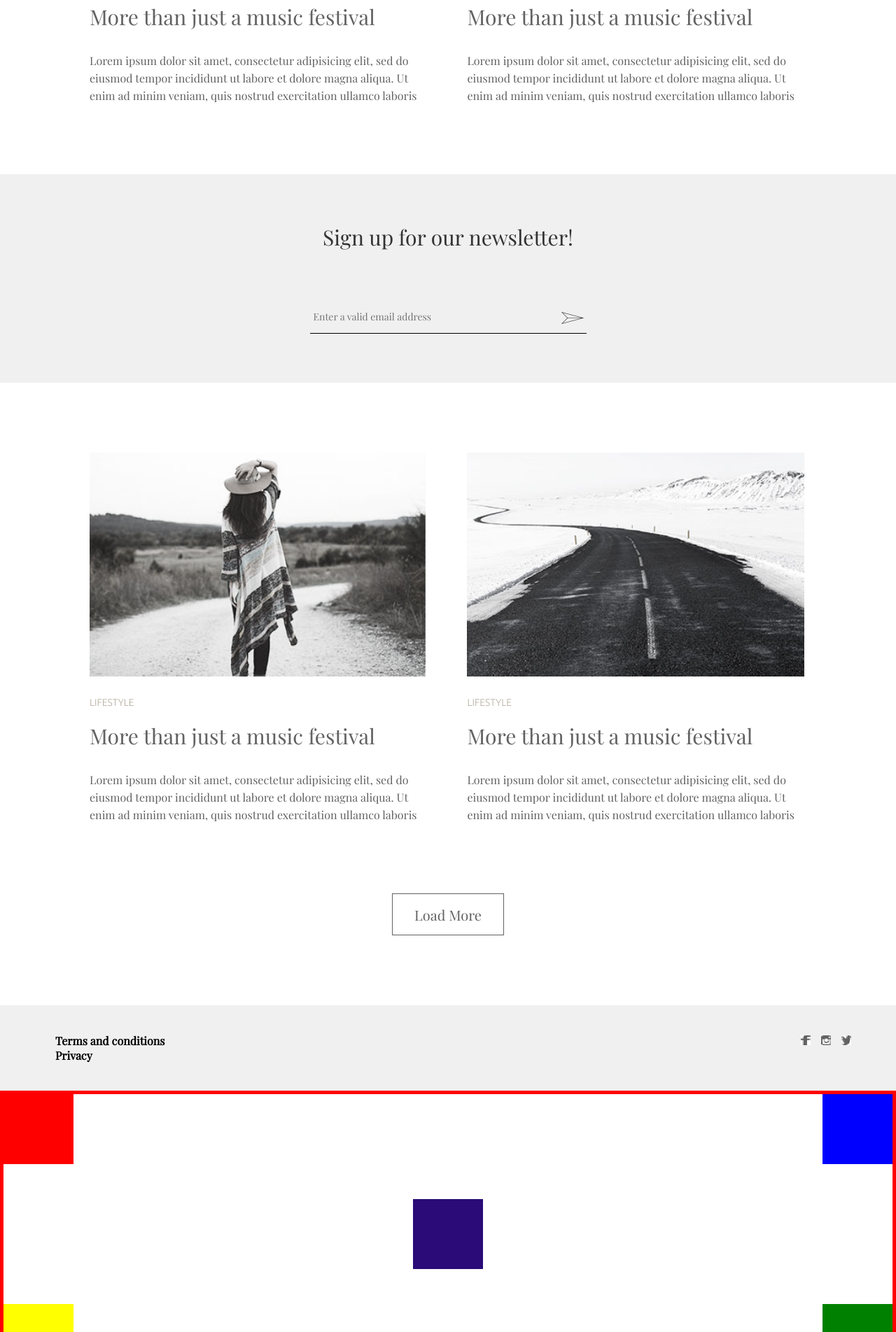
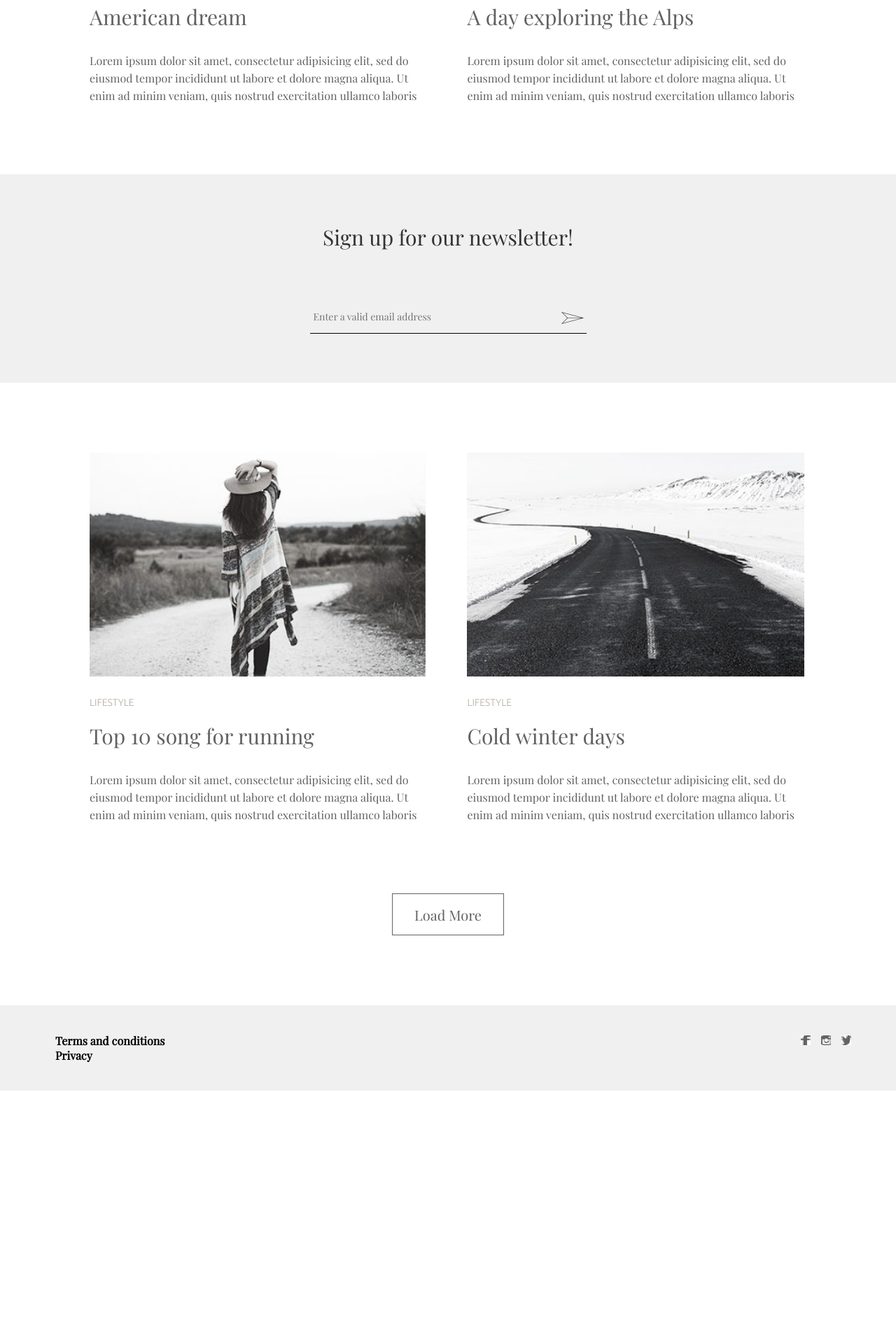
Before and after one commit to imrulhasnatkamal/Minimo, a plain HTML site: page index.html in a window 1280 px wide. Shown: the part 2301-4205 px from the top of the page at 70% size. After the commit the page ends 3860 px from the top, so only its background shows below. Drawn offline with Linux system fonts and the light colour scheme; files whose address does not match are found by name.

Commit message:
Update index.html

```diff
--- a/index.html
+++ b/index.html
@@ -1,4 +1,4 @@
-    <!DOCTYPE html>
+        <!DOCTYPE html>
     <htm>
         <head>
             <meta charset="UTF-8">
@@ -78,7 +78,7 @@
                       <img src="image/pic2.jpg" alt="">
                     </div>
                     <p class="c-light">Lifestyle</p>
-                    <h2 class="c-h1">More than just a music festival </h2>
+                    <h2 class="c-h1">Life tastes better with coffee </h2>
                     <p class="c-text">Lorem ipsum dolor sit amet, consectetur adipisicing elit, sed do eiusmod tempor incididunt ut labore et dolore magna aliqua. Ut enim ad minim veniam, quis nostrud exercitation ullamco laboris</p>
                   </div>
                   <!-- single end -->
@@ -89,7 +89,7 @@
                       <img src="image/pic3.jpg" alt="">
                     </div>
                     <p class="c-light">Lifestyle</p>
-                    <h2 class="c-h1">More than just a music festival </h2>
+                    <h2 class="c-h1">American dream</h2>
                     <p class="c-text">Lorem ipsum dolor sit amet, consectetur adipisicing elit, sed do eiusmod tempor incididunt ut labore et dolore magna aliqua. Ut enim ad minim veniam, quis nostrud exercitation ullamco laboris</p>
                   </div>
                   <!-- single end -->
@@ -100,7 +100,7 @@
                       <img src="image/pic4.jpg" alt="">
                     </div>
                     <p class="c-light">Lifestyle</p>
-                    <h2 class="c-h1">More than just a music festival </h2>
+                    <h2 class="c-h1">A day exploring the Alps</h2>
                     <p class="c-text">Lorem ipsum dolor sit amet, consectetur adipisicing elit, sed do eiusmod tempor incididunt ut labore et dolore magna aliqua. Ut enim ad minim veniam, quis nostrud exercitation ullamco laboris</p>
                   </div>
                   <!-- single end -->
@@ -135,7 +135,7 @@
                       <img src="image/pic5.jpg" alt="">
                     </div>
                     <p class="c-light">Lifestyle</p>
-                    <h2 class="c-h1">More than just a music festival </h2>
+                    <h2 class="c-h1">Top 10 song for running</h2>
                     <p class="c-text">Lorem ipsum dolor sit amet, consectetur adipisicing elit, sed do eiusmod tempor incididunt ut labore et dolore magna aliqua. Ut enim ad minim veniam, quis nostrud exercitation ullamco laboris</p>
                   </div>
                   <!-- single end -->
@@ -146,7 +146,7 @@
                       <img src="image/pic6.jpg" alt="">
                     </div>
                     <p class="c-light">Lifestyle</p>
-                    <h2 class="c-h1">More than just a music festival </h2>
+                    <h2 class="c-h1">Cold winter days</h2>
                     <p class="c-text">Lorem ipsum dolor sit amet, consectetur adipisicing elit, sed do eiusmod tempor incididunt ut labore et dolore magna aliqua. Ut enim ad minim veniam, quis nostrud exercitation ullamco laboris</p>
                   </div>
                   <!-- single end -->
@@ -180,25 +180,5 @@
               </div>
             </footer>
             <!-- /* footer :end */   -->
-
-
-
-            <div class="positon">
-              <div class="box box1">
-
-              </div>
-              <div class="box box2">
-
-              </div>
-              <div class="box box3">
-
-              </div>
-              <div class="box box4">
-
-              </div>
-              <div class="box box5">
-
-              </div>
-            </div>
           </body>
     </htm>
```
